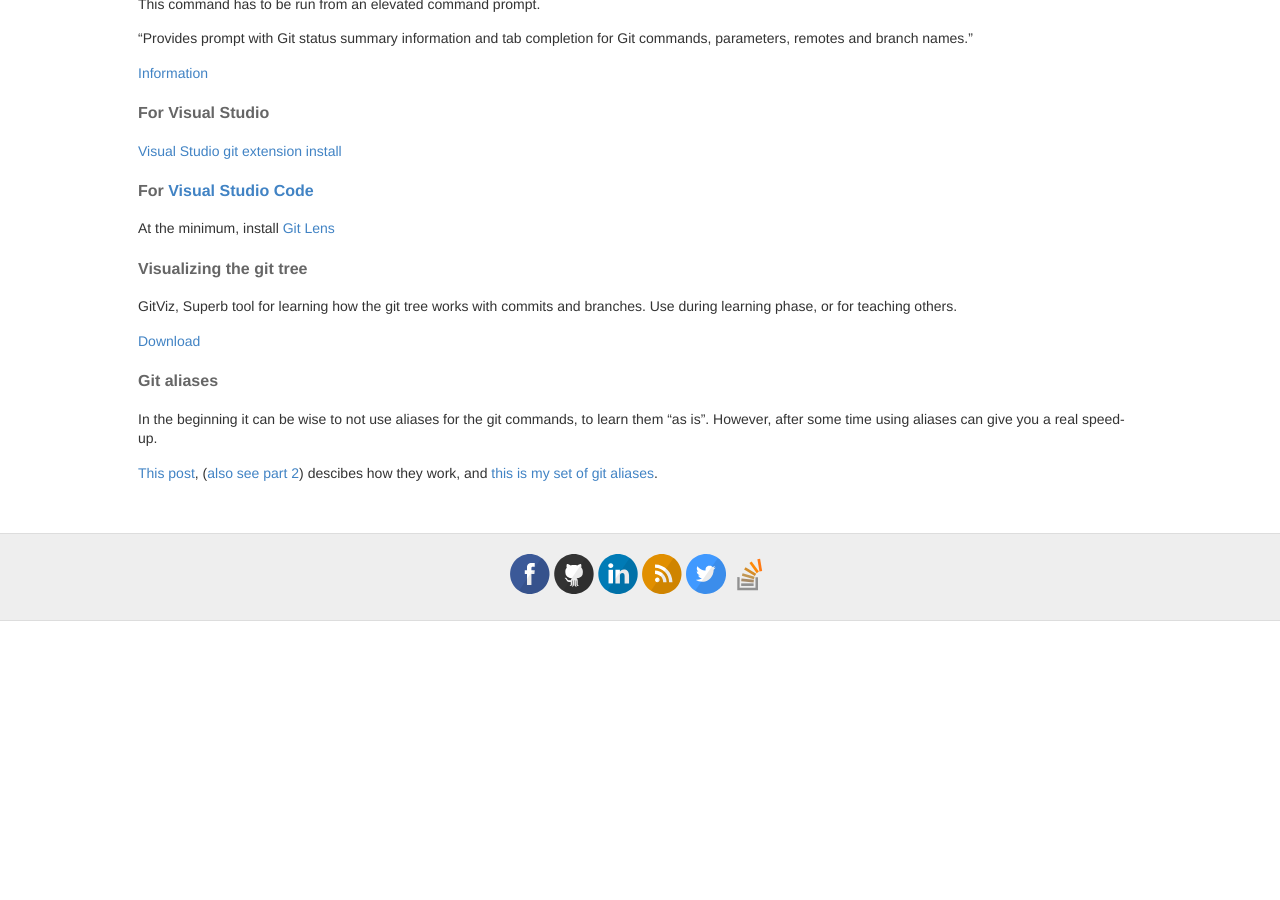
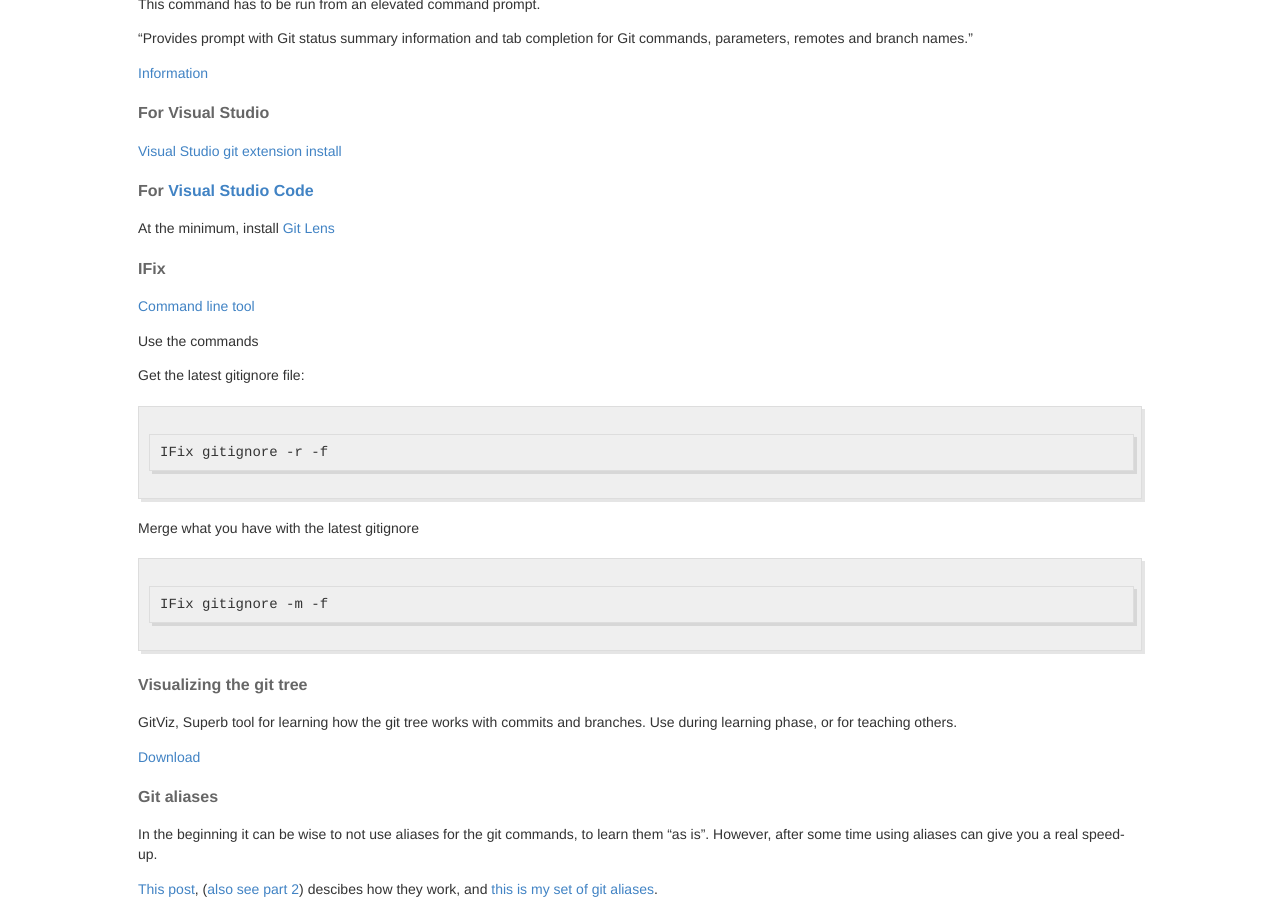
Before and after one commit to terjesandstrom/terjesandstrom.github.io, a Jekyll site: the page built from gitinstallbasic.md, in a window 1280 px wide and 900 px high, scrolled down 1126 px. Built offline with Jekyll 4.4.1, drawn with Linux system fonts in a browser that asks for light colours; before the commit the page ends 1747 px from its top, so only the background shows below that.

Commit message:
Added ifix

````diff
--- a/gitinstallbasic.md
+++ b/gitinstallbasic.md
@@ -61,6 +61,23 @@
 At the minimum, install [Git Lens](https://marketplace.visualstudio.com/items?itemName=eamodio.gitlens)
 
 
+#### IFix
+
+[Command line tool](https://marketplace.visualstudio.com/items?itemName=OsirisTerje.IFix)
+
+Use the commands
+
+Get the latest gitignore file:
+```
+IFix gitignore -r -f
+```
+
+Merge what you have with the latest gitignore
+```
+IFix gitignore -m -f
+```
+
+
 #### Visualizing the git tree
 
 GitViz, Superb tool for learning how the git tree works with commits and branches. Use during learning phase, or for teaching others.
````
